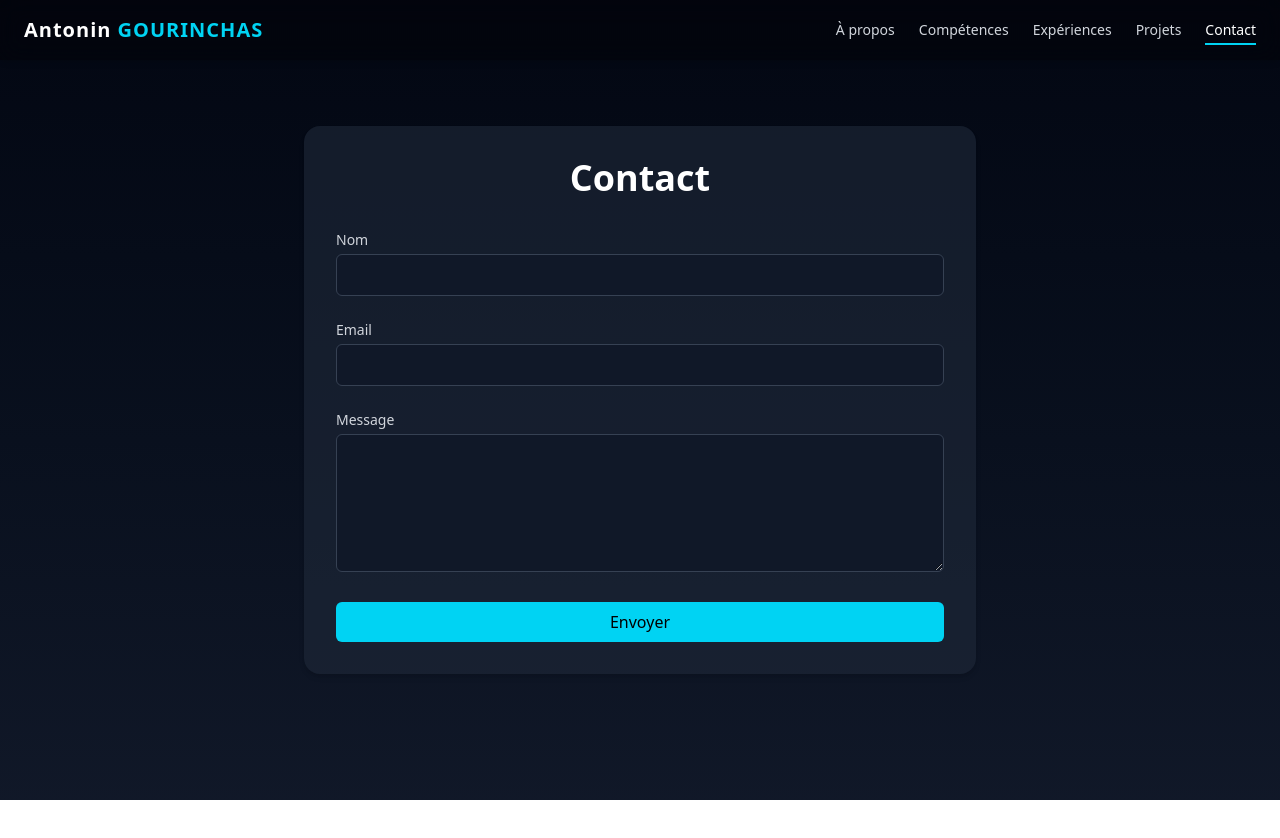
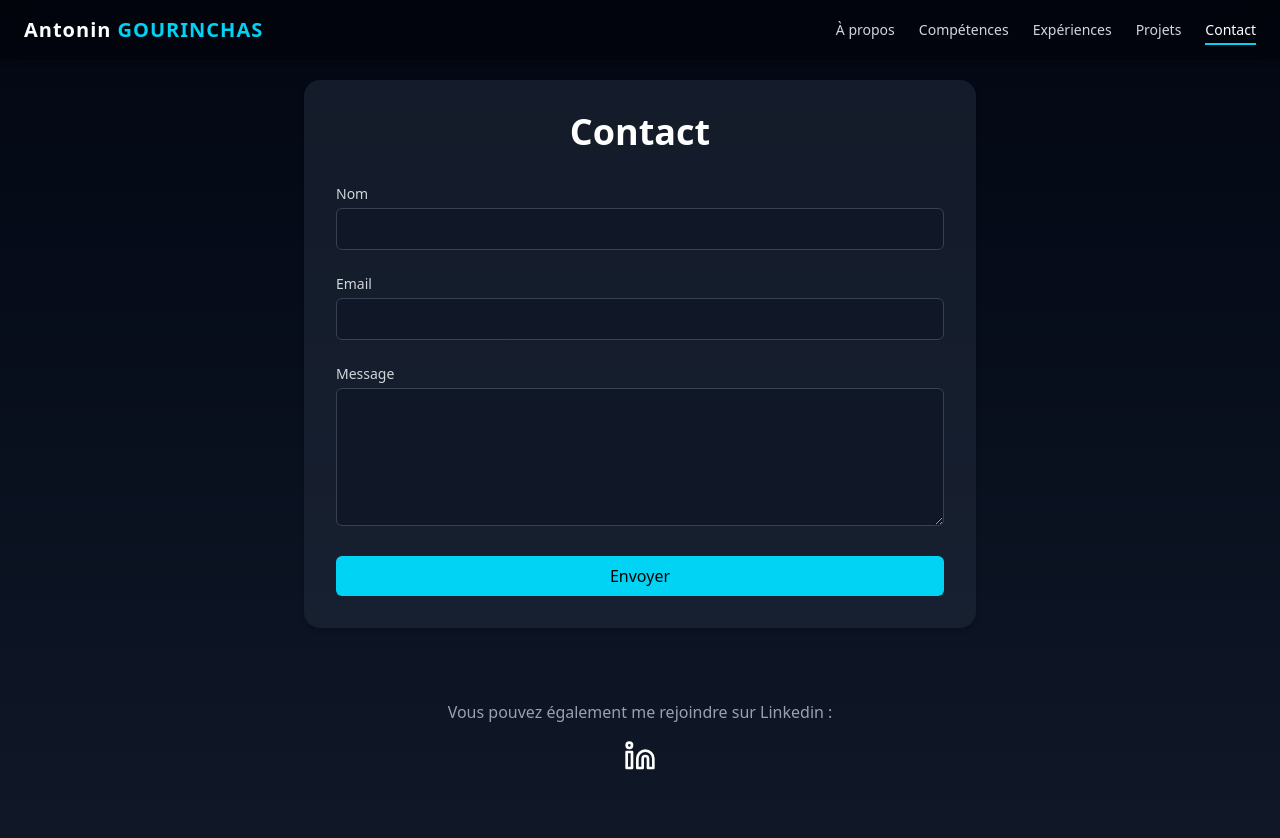
Before and after one commit to Skrylleur/Portfolio-2025, a Next.js app: page /contact in a window 1280 px wide. Shown: the top 838 px of the page. Before the commit the page ends 800 px from the top, so only its background shows below. Built offline with nearby package versions, Linux system fonts and the light colour scheme.

Commit message:
Modifications du formulaire

```diff
--- a/src/app/contact/page.tsx
+++ b/src/app/contact/page.tsx
@@ -1,6 +1,11 @@
+'use client'
+
+import {Linkedin } from 'lucide-react'
+
 export default function ContactPage() {
   return (
-      <main className="min-h-screen px-6 py-20 bg-gradient-to-b from-gray-950 to-gray-900 text-white flex items-center justify-center">
+    <main className="min-h-screen px-6 py-20 bg-gradient-to-b from-gray-950 to-gray-900 text-white flex flex-col items-center justify-center">
+      {/* Formulaire de contact */}
       <div className="w-full max-w-2xl bg-gray-800/60 p-8 rounded-2xl shadow-md">
         <h1 className="text-4xl font-bold mb-8 text-center">Contact</h1>
 
@@ -56,6 +61,22 @@ export default function ContactPage() {
           </button>
         </form>
       </div>
+
+      {/* Réseaux sociaux */}
+      <div className="mt-16 text-center">
+        <p className="text-gray-400 mt-2">Vous pouvez également me rejoindre sur Linkedin :</p>
+
+        <div className="flex gap-6 mt-4 justify-center">
+          <a
+            href="https://www.linkedin.com/in/antonin-gourinchas/"
+            target="_blank"
+            rel="noopener noreferrer"
+            className="hover:scale-110 transition-transform"
+          >
+            <Linkedin size={32} className="text-white" />
+          </a>
+        </div>
+      </div>
     </main>
   )
 }
--- a/src/app/experiences/page.tsx
+++ b/src/app/experiences/page.tsx
@@ -127,7 +127,7 @@ export default function ExperiencePage() {
 
   return (
     <main className="min-h-screen px-6 py-20 bg-gradient-to-b from-gray-950 to-gray-900 text-white">
-      <h1 className="text-4xl md:text-6xl font-bold text-center mb-10">Expériences</h1>
+      <h1 className="text-4xl md:text-6xl font-bold text-center mb-10">Mes expériences</h1>
 
       <div className="flex justify-center flex-wrap gap-4 md:gap-6 mb-12">
         {['scolaire', 'professionnelle', 'associative'].map((category) => (
```
Lines whose indentation alone changed are shown as unchanged.
